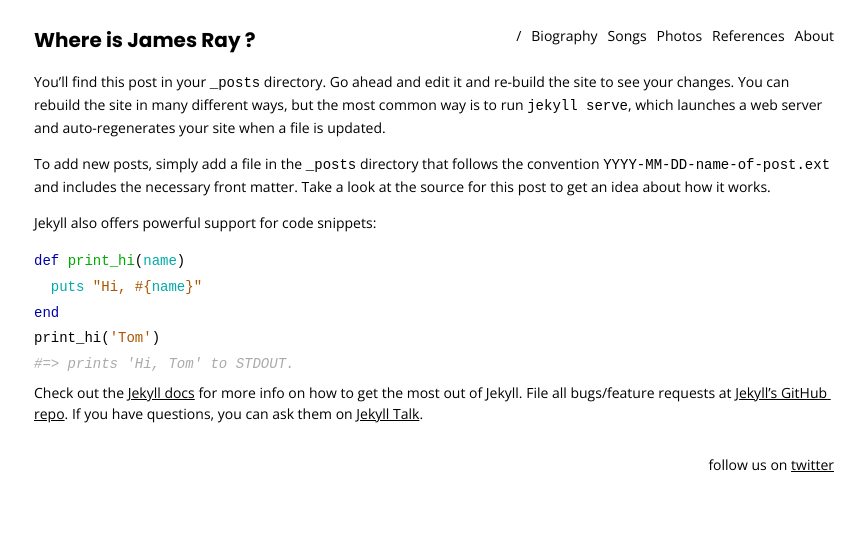
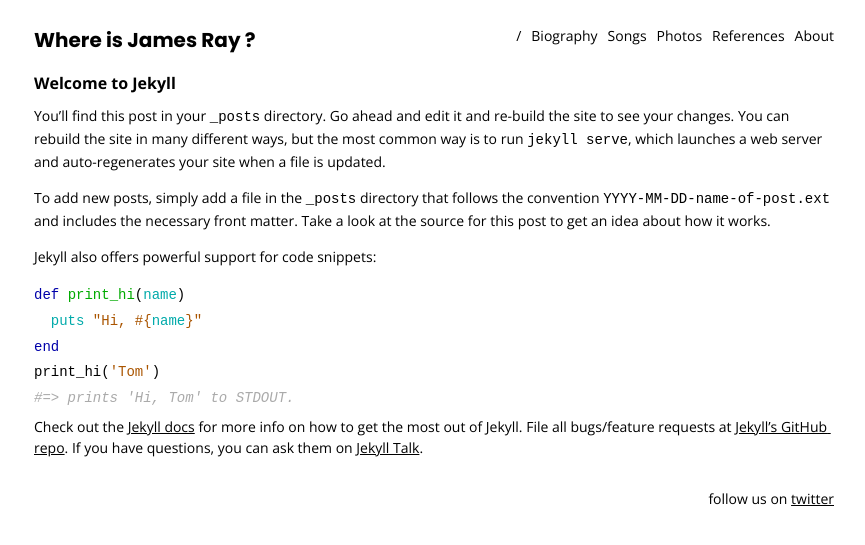
Before and after one commit to jamesraymusic/jamesraymusic.github.io, a Jekyll site: the page built from _posts/2022-09-02-welcome-to-jekyll.md, in a window 1280 px wide. Shown: the top 545 px of the page, without its empty margins (206-1071 px from the left). Built offline with Jekyll 4.4.1, drawn with Linux system fonts in a browser that asks for light colours; comment, search, counter and statistics services are not loaded.

Commit message:
Display post title

```diff
--- a/_layouts/post.html
+++ b/_layouts/post.html
@@ -2,4 +2,5 @@
 layout: default
 ---
 
+<h1>{{ page.title }}</h1>
 {{ content }}
--- a/_posts/2022-09-02-welcome-to-jekyll.md
+++ b/_posts/2022-09-02-welcome-to-jekyll.md
@@ -1,5 +1,6 @@
 ---
 layout: post
+title: Welcome to Jekyll
 comments: true
 ---
 You’ll find this post in your `_posts` directory. Go ahead and edit it and re-build the site to see your changes. You can rebuild the site in many different ways, but the most common way is to run `jekyll serve`, which launches a web server and auto-regenerates your site when a file is updated.
```
Also changed, not shown: _posts/2022-09-03-website-creation.md (+1 -1 lines).
